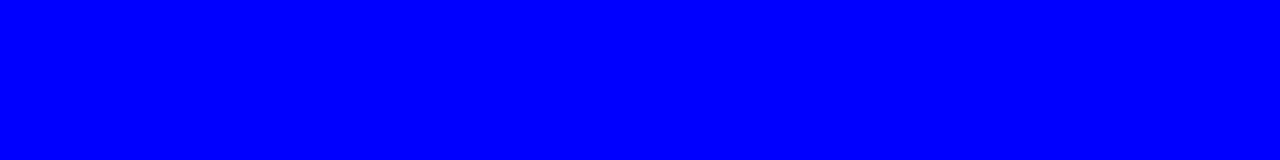
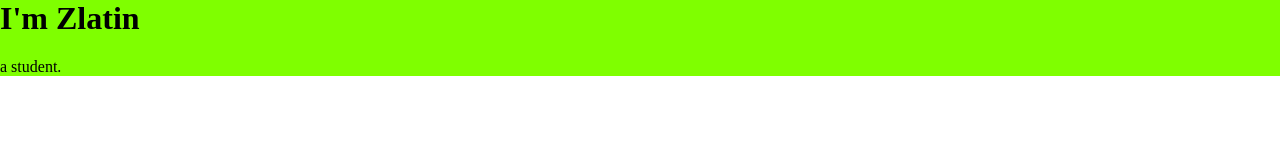
Before and after one commit to ZlatinZlatinov/Udemy-Projects, a plain HTML site: page InterMediate CSS/idex.html in a window 1280 px wide. Drawn offline with Linux system fonts and the light colour scheme.

Commit message:
div tag and margins

```diff
--- a/InterMediate CSS/idex.html
+++ b/InterMediate CSS/idex.html
@@ -4,8 +4,13 @@
         <meta charset="utf-8">
         <title>Zlatin</title>
         <link rel="stylesheet" href="styles.css">
+        <link rel="icon" href="favicon.ico">
     </head>
     <body>
+        <div>
+            <h1>I'm Zlatin</h1>
+            <p>a student.</p>
+        </div>
 
     </body>
 </html>
--- a/InterMediate CSS/styles.css
+++ b/InterMediate CSS/styles.css
@@ -1,3 +1,14 @@
 body {
-    background-color: blue;
+    margin: 0px;
 }
+
+h1 {
+    margin-top: 0px;
+}
+
+div {
+    background-color: chartreuse;
+    margin-top: 0px;
+    margin-left: 0px;
+    margin-right: 0px;
+}
```
Also changed, not shown: InterMediate CSS/favicon.ico (added).
